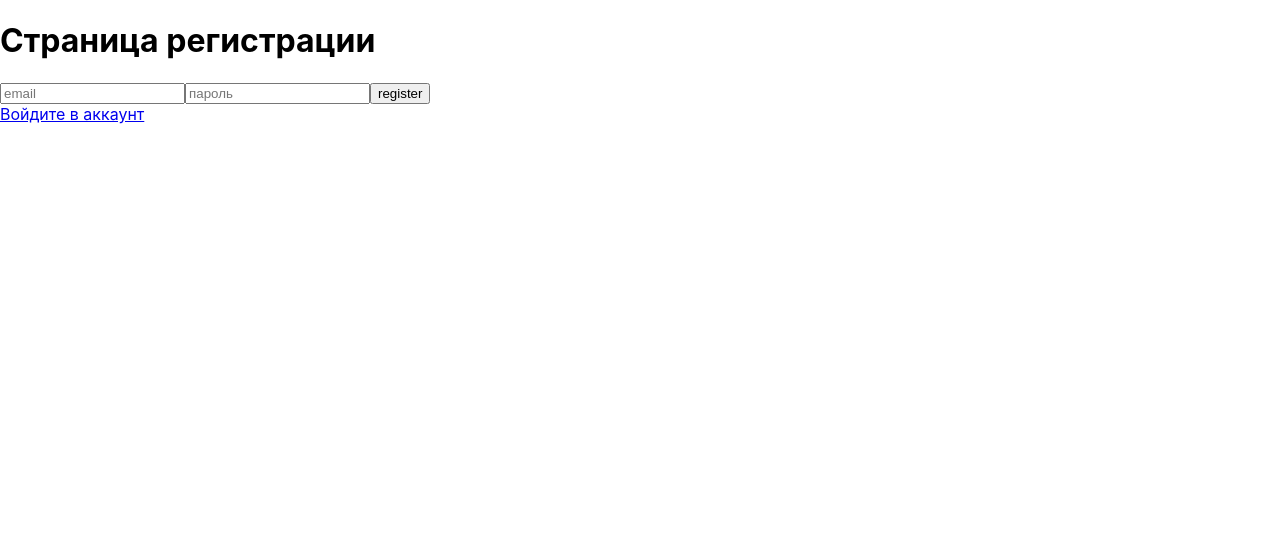
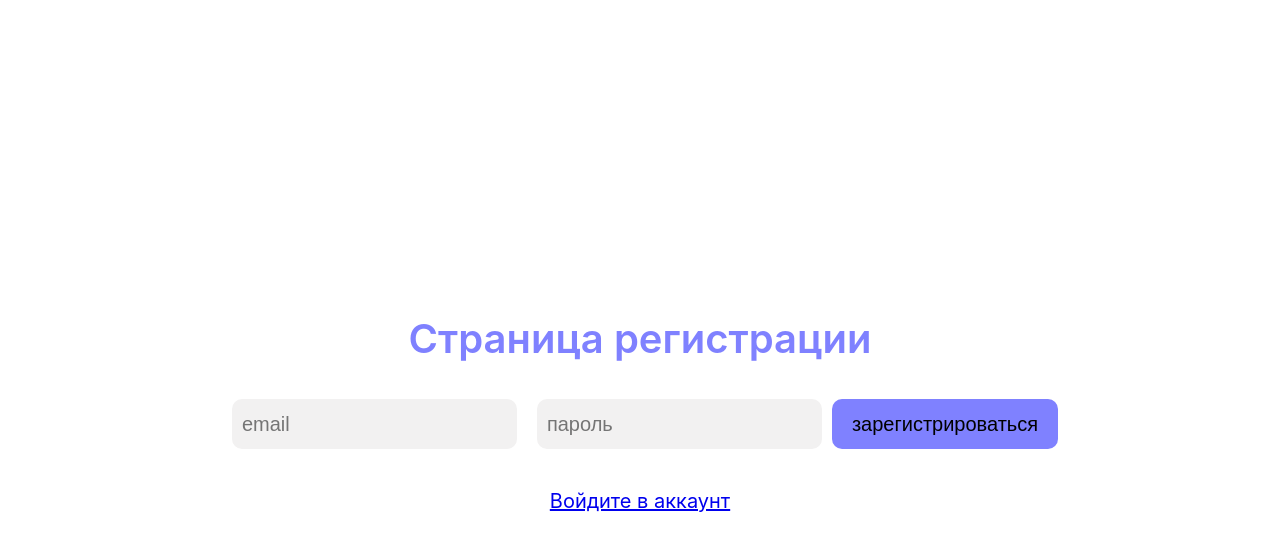
Before and after one commit to anyageexy/React_app, a React (Create React App) app in the folder my-app/: page /register in a window 1280 px wide. Shown: the top 550 px of the page. Built offline with nearby package versions, Linux system fonts and the light colour scheme; no server answers.

Commit message:
добавлю стилей к файлам для автор. и регистрации

```diff
--- a/my-app/src/App.css
+++ b/my-app/src/App.css
@@ -47,6 +47,18 @@
 /* MY STYLES */
 
 /* HOME PAGE */
+.home_page_main_container{
+  padding: 50px;
+}
+.home_page_head_container{
+  display: flex;
+  justify-content: space-between;
+  align-items: center;
+  color:rgb(127, 129, 255);
+}
+.btn_grey{
+  background-color: #f2f1f1;
+}
 .home_page_link_container{
   width: 100%;
   /* text-align: center; */
@@ -64,8 +76,8 @@
   color:rgb(127, 129, 255);
 }
 
-/* LOGIN PAGE */
-.login_page_form_container{
+/* LOGIN AND REGISTER PAGE */
+.login_page_form_container, .register_page_form_container{
   width: 100%;
   /* text-align: center; */
   height: 100vh;
@@ -74,8 +86,43 @@
   justify-content: center;
   align-items: center;
 }
-.login_page_head{
-  font-size: 30px;
+.login_page_head, .register_page_head{
+  font-size: 40px;
   font-weight: 600;
   color:rgb(127, 129, 255);
 }
+
+.login_page_register_link_container, .register_page_login_link_container{
+  padding-top: 30px;
+  font-size: 20px;
+  color:rgb(77, 77, 77);
+}
+
+.login_page_register_link_container a{
+  font-size: 20px;
+  color:rgb(77, 77, 77);
+}
+
+/* для всех полей ввода */
+input{
+  margin: 10px;
+  background-color: #f2f1f1;
+  height: 50px;
+  outline: none;
+  border: none;
+  padding: 0 10px;
+  border-radius: 10px;
+  font-size: 20px;
+}
+
+/* для всех кнопок */
+button{
+  background-color: rgb(127, 129, 255);;
+  height: 50px;
+  /* outline: none; */
+  border: none;
+  padding: 0px 20px;
+  border-radius: 10px;
+  font-size: 20px;
+  /* width: 100px; */
+}
--- a/my-app/src/components/Login.jsx
+++ b/my-app/src/components/Login.jsx
@@ -27,7 +27,7 @@ const Login = () => {
 
   return(
     <Form
-      title = "sign in"
+      title = "войти"
       handleClick={handleLogin}
     />
   )
--- a/my-app/src/components/SignUp.jsx
+++ b/my-app/src/components/SignUp.jsx
@@ -29,7 +29,7 @@ const SignUp = () => {
 
   return(
     <Form
-      title = "register"
+      title = "зарегистрироваться"
       handleClick={handleRegister}
     />
   )
--- a/my-app/src/pages/HomePage.js
+++ b/my-app/src/pages/HomePage.js
@@ -8,9 +8,12 @@ const HomePage = () => {
   const dispatch = useDispatch();
   const {isAuth, email} = useAuth();
   return isAuth ? (
-    <div>
-      <h1>Добро пожаловать</h1>
-      <button onClick = {() => dispatch(removeUser())}>Выйти из аккаунта {email}</button>
+    <div className="home_page_main_container">
+      <div className="home_page_head_container">
+        <h1>Добро пожаловать</h1>
+        <button className="btn_grey" onClick = {() => dispatch(removeUser())}>Выйти из аккаунта {email}</button>
+      </div>
+
     </div>
   ) :
   (
--- a/my-app/src/pages/LoginPage.js
+++ b/my-app/src/pages/LoginPage.js
@@ -9,7 +9,7 @@ const LoginPage = () => {
     <div className="login_page_form_container">
       <h1 className = 'login_page_head'>Страница авторизации</h1>
       <Login></Login>
-      <Link to='/register'>Зарегистрируйтесь</Link>
+      <div className="login_page_register_link_container">Или <Link to='/register'>зарегистрируйтесь</Link></div>
     </div>
 
   )
--- a/my-app/src/pages/RegisterPage.js
+++ b/my-app/src/pages/RegisterPage.js
@@ -4,10 +4,10 @@ import { Link } from "react-router-dom";
 const RegisterPage = () => {
   return(
     //форма типа для авторизации
-    <div>
-      <h1>Страница регистрации</h1>
+    <div className="register_page_form_container">
+      <h1 className = 'register_page_head'>Страница регистрации</h1>
       <SignUp></SignUp>
-      <Link to='/login'>Войдите в аккаунт</Link>
+      <div className="register_page_login_link_container"><Link to='/login'>Войдите в аккаунт</Link></div>
     </div>
 
   )
```
